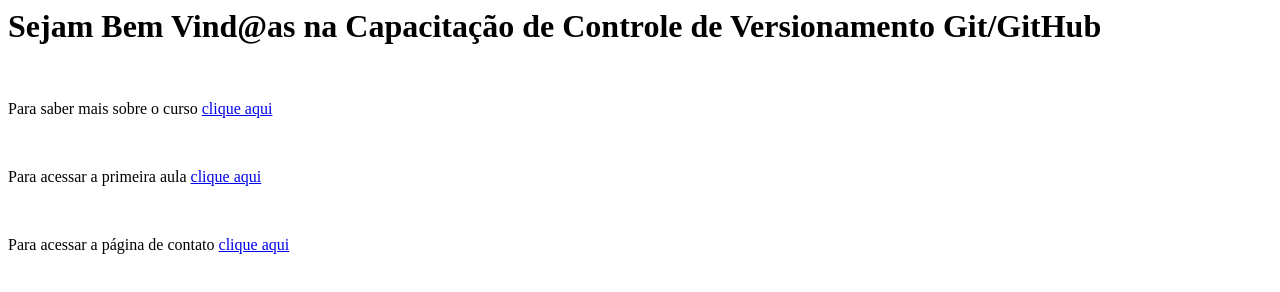
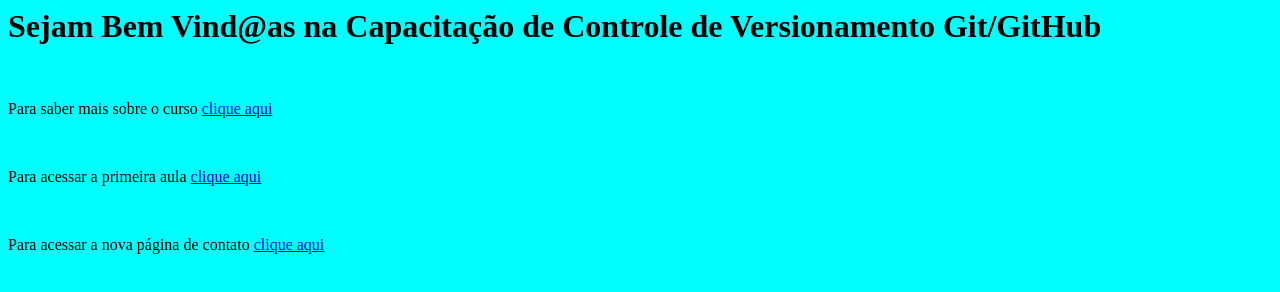
Before and after one commit to Quiteria-Danno/CapacitacaoGit, a plain HTML site: page index.html in a window 1280 px wide. Drawn offline with Linux system fonts and the light colour scheme.

Commit message:
ajuste contato e index

```diff
--- a/index.html
+++ b/index.html
@@ -3,13 +3,13 @@
   <head>
     <title>Capacitação Git/GitHub</title>
   </head>
-  <body>
+  <body  style="background-color:cyan">
     <h1>Sejam Bem Vind@as na Capacitação de Controle de Versionamento Git/GitHub</h1>
     <br>
     <p>Para saber mais sobre o curso <a href="./sobre.html">clique aqui </a></p>
     <br>
     <p>Para acessar a primeira aula <a href="./aula1.html">clique aqui </a></p>
     <br>
-    <p>Para acessar a página de contato <a href="contato.html">clique aqui</a></p>
+    <p>Para acessar a nova página de contato <a href="contato.html">clique aqui</a></p>
 </body>
 </html>
```
Also changed, not shown: contato.html (+1 -1 lines).
